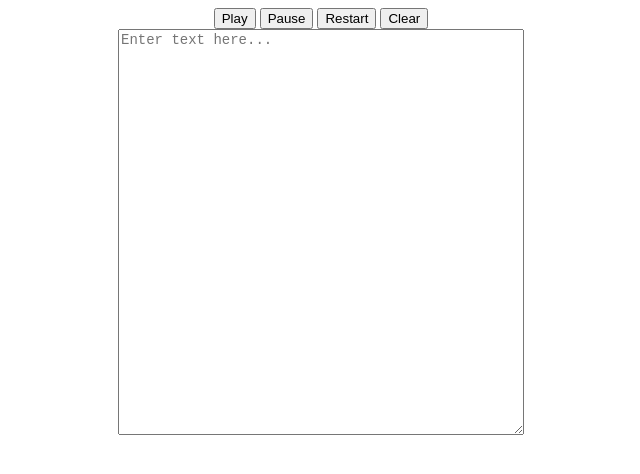
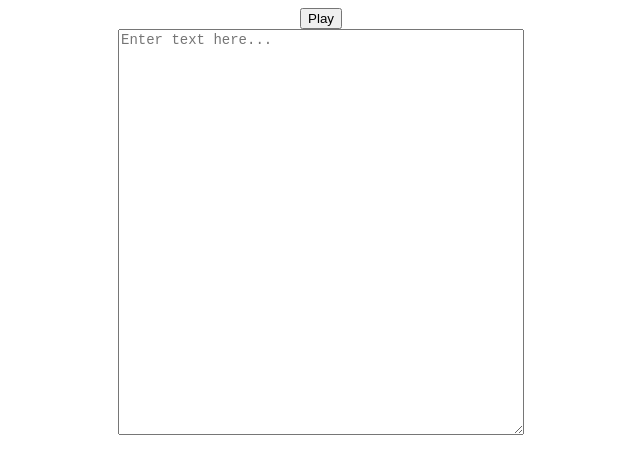
Before and after one commit to Marethyu12/SpeedReader, a plain HTML site: page index.html in a window 1280 px wide. Shown: the whole page, without its empty margins (319-959 px from the left). Drawn offline with nearby package versions, Linux system fonts and the light colour scheme.

Commit message:
Some changes and made new file.

```diff
--- a/index.html
+++ b/index.html
@@ -4,7 +4,7 @@
 		<title>Speed Reader</title>
 
 		<style>
-			#btngrp {
+			#buttonarea {
 				text-align: center;
 			}
 
@@ -22,12 +22,9 @@
 		<script src="speedreader.js"></script>
 	</head>
 	<body>
-		<div id="btngrp">
-			<input id="play" type="button" value="Play"/>
-			<input id="pause" type="button" value="Pause"/>
-			<input id="restart" type="button" value="Restart"/>
-			<input id="clear" type="button" value="Clear"/>
-		</div>
+		<div id="buttonarea">
+			<input id="play" type="button" align="center" value="Play"/>
+		<div>
 
 		<textarea placeholder="Enter text here..."></textarea>
 	</body>
```
Also changed, not shown: speedreader.html (added, +24 -0 lines).
